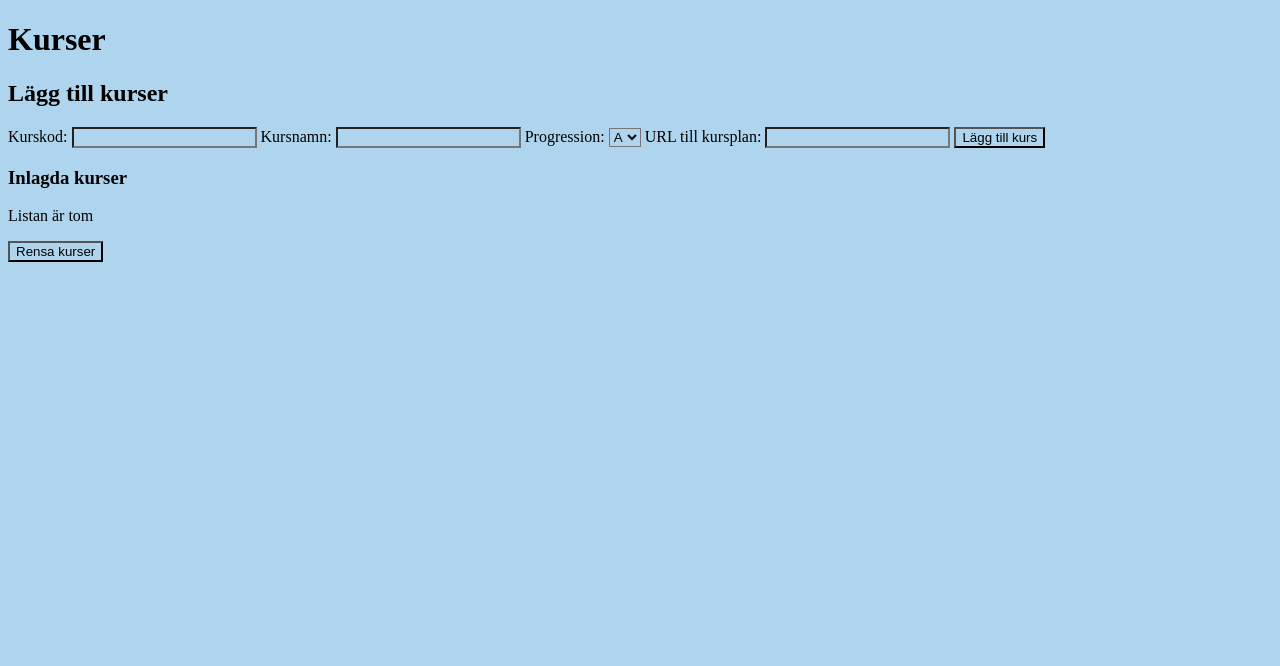
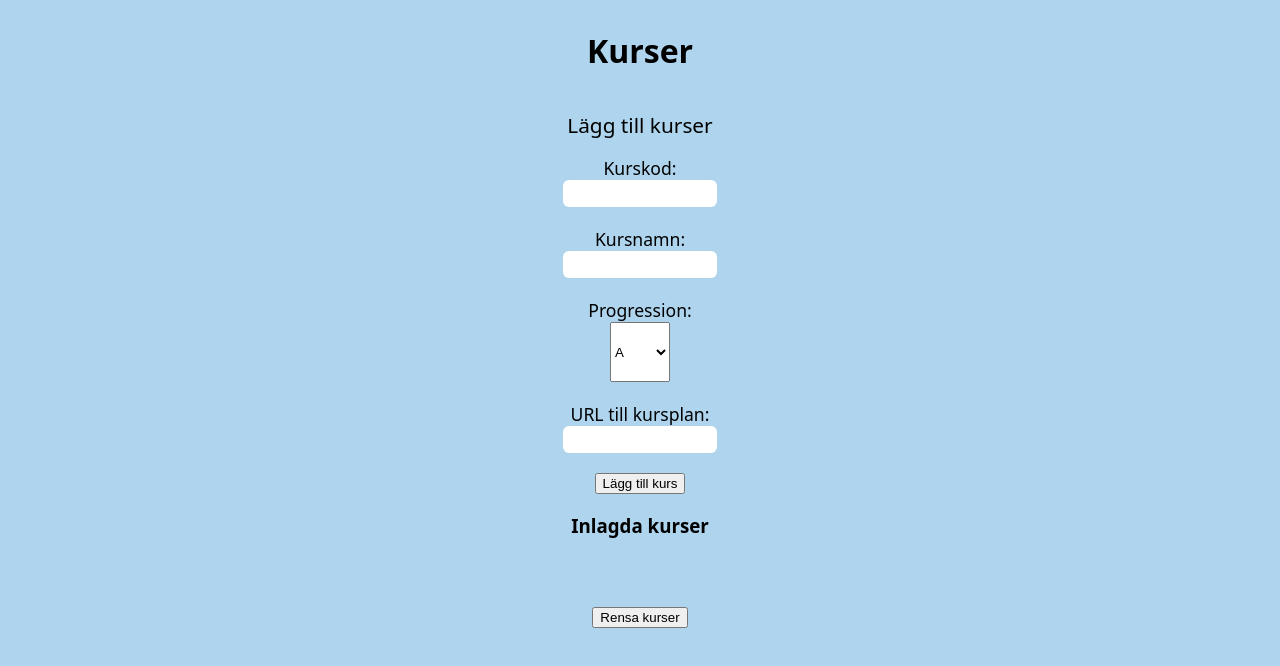
Before and after one commit to veppaan/moment1.2-vera, a website built with Parcel: page src/index.html in a window 1280 px wide. Built offline with nearby package versions, Linux system fonts and the light colour scheme.

Commit message:
Sätter styling och tar bort kod som inte fungerar

```diff
--- a/package.json
+++ b/package.json
@@ -2,6 +2,7 @@
   "name": "moment1.2-vera",
   "description": "Laboration 1.2 TypeScript",
   "version": "1.0.0",
+  "source": "src/index.html",
   "scripts": {
     "start": "parcel",
     "build": "parcel build"
@@ -19,6 +20,7 @@
   },
   "homepage": "https://github.com/veppaan/moment1.2-vera#readme",
   "devDependencies": {
+    "@parcel/transformer-sass": "^2.14.4",
     "parcel": "^2.14.4",
     "sass": "^1.86.1"
   }
--- /dev/null
+++ b/src/css/styles.scss
@@ -0,0 +1,37 @@
+body{
+    background-color: rgb(174, 213, 237);
+    font-family:system-ui, -apple-system, BlinkMacSystemFont, 'Segoe UI', Roboto, Oxygen, Ubuntu, Cantarell, 'Open Sans', 'Helvetica Neue', sans-serif;
+    display: flex;
+    flex-direction: column;
+    justify-content: center;
+    align-items: center;
+}
+#form-courses{
+    display: flex;
+    flex-direction: column;
+    justify-content: center;
+    align-items: center;
+}
+input{
+    border: 2px #ddd;
+    width: 150px;
+    height: 25px;
+    border-radius: 6px;
+    margin-bottom: 1.5em;
+}
+select{
+    margin-bottom: 1.5em;
+    width: 60px;
+    height: 60px;
+}
+label{
+    font-size: 1.1em;
+    font-weight: 300;
+}
+h1{
+    font-weight: 600;
+}
+h2{
+    font-size: 1.3em;
+    font-weight: 500;
+}
--- a/src/index.html
+++ b/src/index.html
@@ -4,7 +4,7 @@
     <meta charset="UTF-8">
     <meta name="viewport" content="width=device-width, initial-scale=1.0">
     <script defer src="script.ts" type="module"></script>
-    <link rel="stylesheet" href="styles.scss" type="text/scss">
+    <link rel="stylesheet" href="css/styles.scss">
     <title>Moment 1.2</title>
 </head>
 <body>
--- a/src/script.ts
+++ b/src/script.ts
@@ -33,11 +33,11 @@ function loadCourses(){
     let courses: string | null = localStorage.getItem("courses");
     if (courses){
         return JSON.parse(courses) as CourseInfo[];
-    }else{
+    }/* else{
         if(emptyTxt){
             emptyTxt.innerHTML= "Listan är tom";
         }
-    }
+    } */
     return [];
 }
 
--- a/src/styles.scss
+++ /dev/null
@@ -1,3 +0,0 @@
-*{
-    background-color: rgb(174, 213, 237);
-}
```
